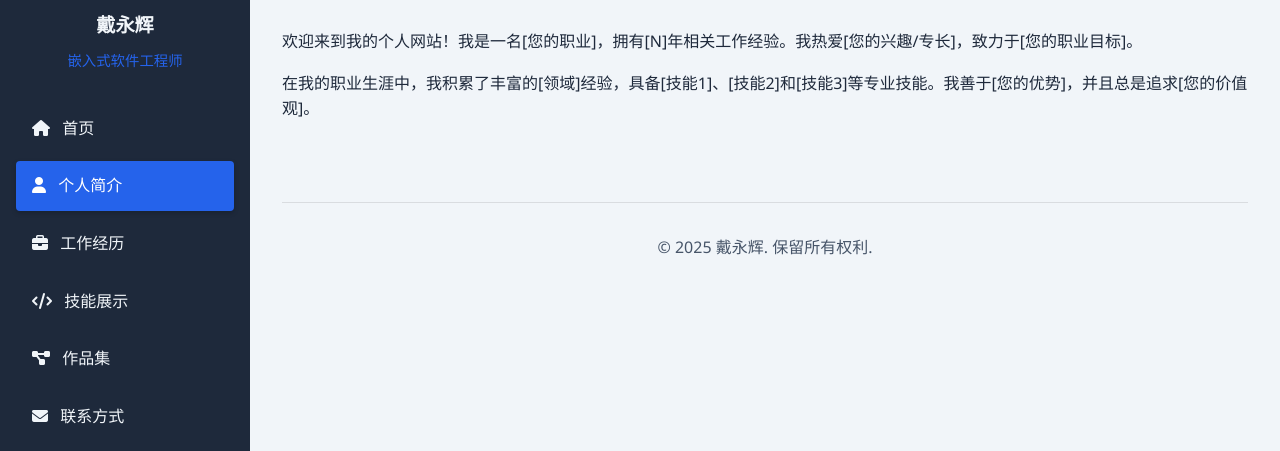
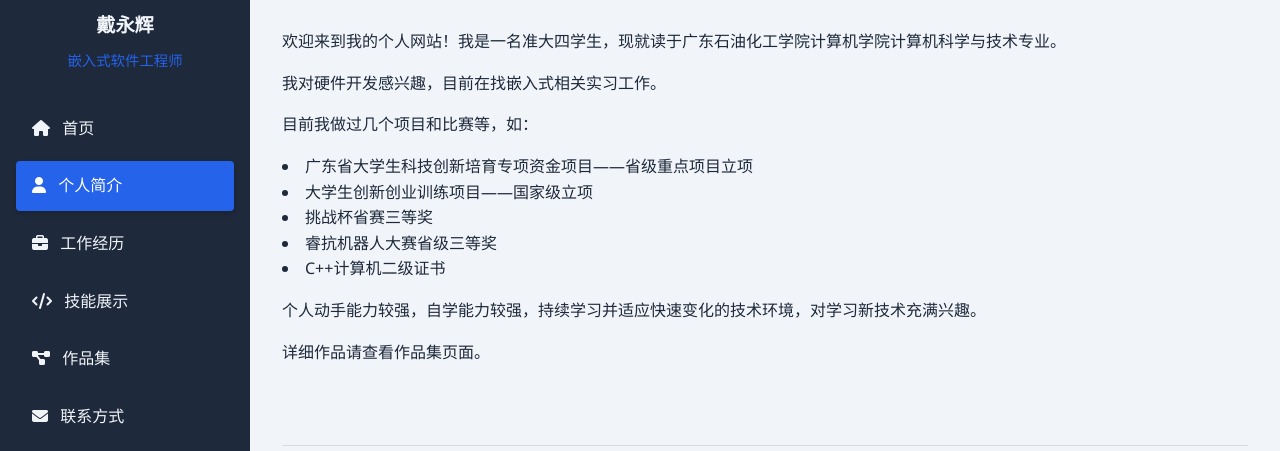
Before and after one commit to wushuanglang/wushuanglang.github.io, a plain HTML site: page about.html in a window 1280 px wide. Shown: the part 158-609 px from the top of the page. Drawn offline with Linux system fonts and the light colour scheme.

Commit message:
完成个人简介部分页面

```diff
--- a/about.html
+++ b/about.html
@@ -45,8 +45,18 @@
             <h2 class="section-title">个人简介</h2>
             <div class="about-content">
                 <div class="about-text">
-                    <p>欢迎来到我的个人网站！我是一名[您的职业]，拥有[N]年相关工作经验。我热爱[您的兴趣/专长]，致力于[您的职业目标]。</p>
-                    <p>在我的职业生涯中，我积累了丰富的[领域]经验，具备[技能1]、[技能2]和[技能3]等专业技能。我善于[您的优势]，并且总是追求[您的价值观]。</p>
+                    <p>欢迎来到我的个人网站！我是一名准大四学生，现就读于广东石油化工学院计算机学院计算机科学与技术专业。</p>
+                    <p>我对硬件开发感兴趣，目前在找嵌入式相关实习工作。</p>
+                    <p>目前我做过几个项目和比赛等，如：</p>
+                    <li>广东省大学生科技创新培育专项资金项目——省级重点项目立项</li>
+                    <li>大学生创新创业训练项目——国家级立项</li>
+                    <li>挑战杯省赛三等奖</li>
+                    <li>睿抗机器人大赛省级三等奖</li>
+                    <li>C++计算机二级证书</li>
+                    <p></p>
+                    <p>个人动手能力较强，自学能力较强，持续学习并适应快速变化的技术环境，对学习新技术充满兴趣。</p>
+                    <p>详细作品请查看作品集页面。</p>
+
                 </div>
             </div>
         </section>
```
